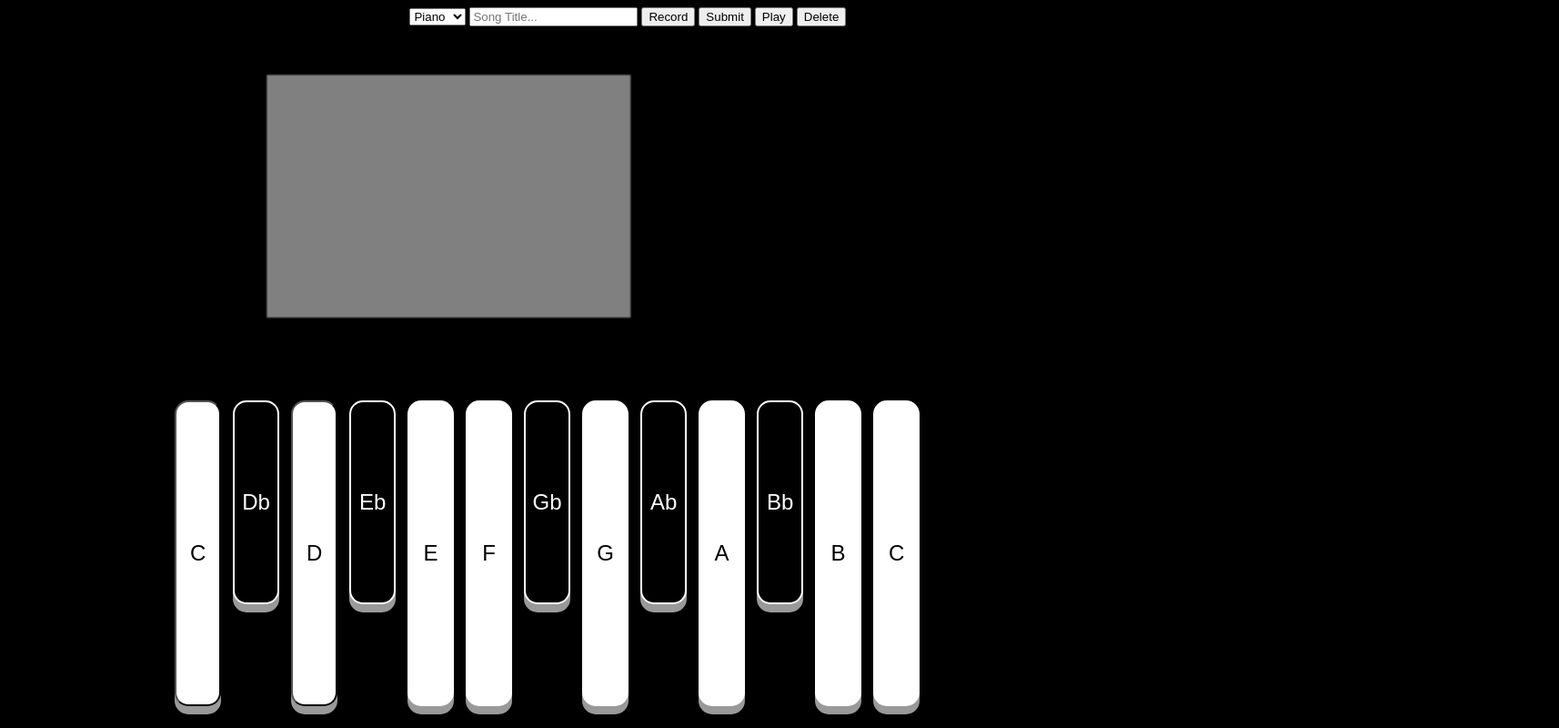
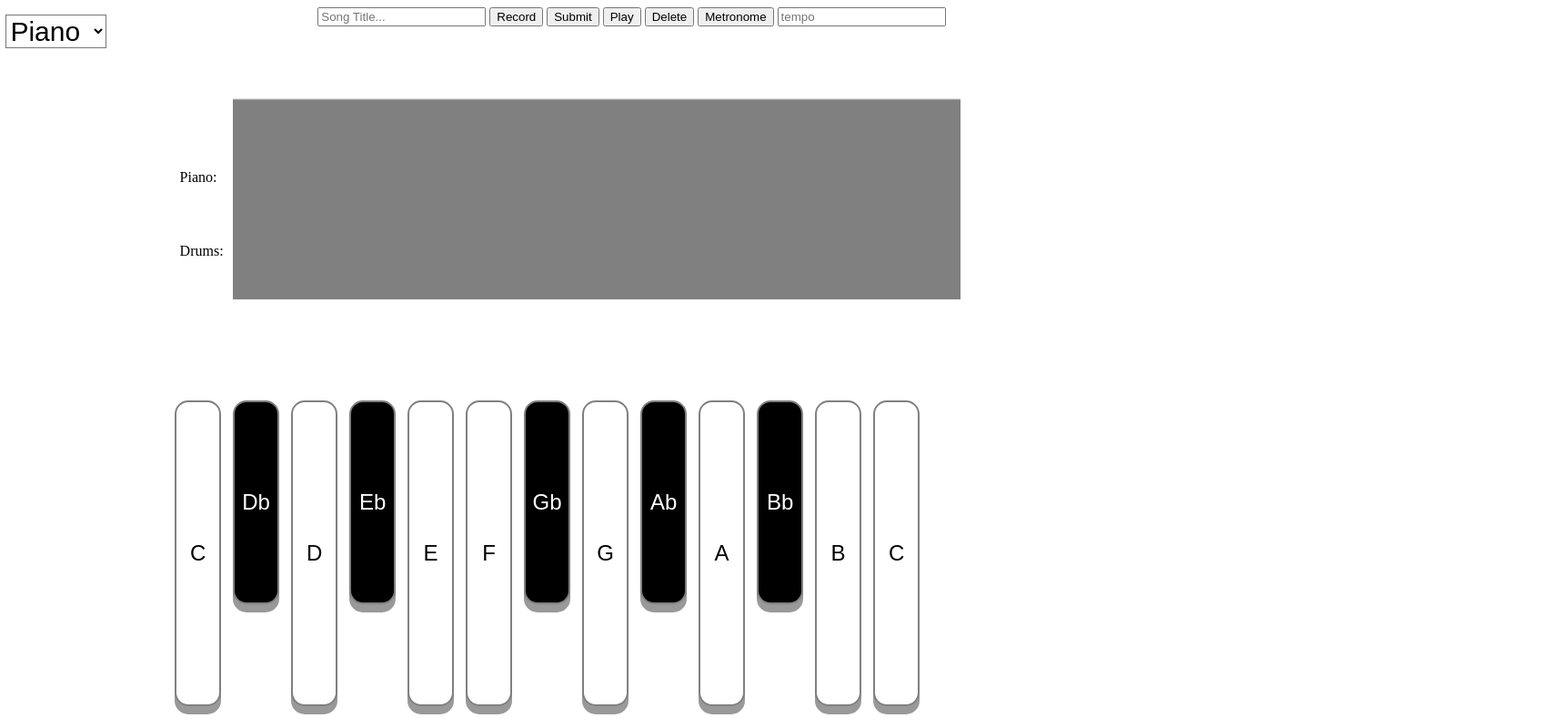
Before and after one commit to AirMormon/onlineDAW, a website: page public/index.html in a window 1280 px wide. Shown: the whole page at 91% size, 1714 px wide, since content can reach past the window. Drawn offline with nearby package versions, Linux system fonts and the light colour scheme; no server answers.

Commit message:
sadfasdf

```diff
--- a/app.js
+++ b/app.js
@@ -64,6 +64,9 @@ io.on('connection', function(socket){
   socket.on('disconnect', function(){
     console.log('user disconnected');
   });
+
+
+socket.on('message')
   socket.on('chat message', function(msg){
     console.log('message: ' + msg);
     io.emit('chat message', msg);
--- a/public/index.html
+++ b/public/index.html
@@ -28,30 +28,39 @@
     </div>
     <!-- <button id = "stopButton">Stop Recording</button> -->
     <div id="menu">
-        <select id="select">
-            <option value="piano">Piano</option>
-            <option value="drums">Drums</option>
-        </select>
+
         <input type="text" id="input" placeholder="Song Title...">
         <button id="recButton">Record</button>
         <button id="subButton">Submit</button>
         <button id="playButton">Play</button>
         <button id="delButton">Delete</button>
-
-
+        <button id="met">Metronome</button>
+        <input type="text" id="tempo" placeholder="tempo">
 
     </div>
 
+    <select id="select">
+        <option value="piano">Piano</option>
+        <option value="drums">Drums</option>
+    </select>
 
-    <canvas id="canvas"></canvas>
+    <div id="Div1">
+        <canvas id="canvas"></canvas>
+    </div>
+
+
+    <p id="p">Piano:</p>
+    <p id="d">Drums:</p>
+
+
     <audio id="kickAudio" src="/sounds/kick.mp3"></audio>
     <audio id="snareAudio" src="/sounds/snare.mp3"></audio>
     <audio id="hatAudio" src="/sounds/hat.mp3"></audio>
+    <audio id="metronome" src="/sounds/metronome.mp3"></audio>
 </body>
 
 <script src="https://cdnjs.cloudflare.com/ajax/libs/socket.io/2.1.1/socket.io.js"></script>
 <script src="https://code.jquery.com/jquery-1.11.1.js"></script>
-<script src="https://unpkg.com/wavesurfer.js"></script>
 <script src="tone.js"></script>
 
 <script src="script.js"></script>
--- a/public/script.js
+++ b/public/script.js
@@ -23,18 +23,23 @@ var sto = document.getElementById('stopButton')
 var banner = document.getElementById('recBanner')
 var submit = document.getElementById('subButton')
 var delBut = document.getElementById('delButton')
+var met = document.getElementById('met')
 var select = document.getElementById('select')
+var tempo = document.getElementById('tempo')
 var instrument = 'piano'
-
+metr = -1;
+var x = 0;
+var y
 var seconds = 0
 var newSeconds = 0;
 var stream = MediaRecorder.stream
 var songNotes
+var color;
 
 var c = document.getElementById("canvas");
 var ctx = c.getContext("2d");
 ctx.beginPath();
-ctx.rect(20, 20, 150, 100);
+ctx.rect(0, 40, 500, 150);
 ctx.fillStyle = "grey";
 ctx.fill();
 
@@ -61,18 +66,19 @@ pl.addEventListener('click', playSong);
 r.addEventListener("click", recSong);
 submit.addEventListener("click", subSong);
 delBut.addEventListener('click', delNotes)
+met.addEventListener('click', metronome)
 var input = document.getElementById('input')
 
-function noscroll() {
-    window.scrollTo(0, 0);
-}
+// function noscroll() {
+//     window.scrollTo(0, 0);
+// }
 
 
 
 
 
 // add listener to disable scroll
-window.addEventListener('scroll', noscroll);
+//window.addEventListener('scroll', noscroll);
 
 input.onblur = function () {
     var name = document.getElementById('input').value;
@@ -127,15 +133,27 @@ function playPiano(note, frequency, key, drum) {
             if (instrument == "piano") {
                 var synth = new Tone.Synth().toMaster();
                 synth.triggerAttackRelease(frequency, "8n");
-
+                y = 70;
+                color = "green"
             }
             if (instrument == "drums") {
                 PutDownTime = seconds;
-
+                y = 120;
 
                 audioElement = document.getElementById(drum + "Audio")
                 audioElement.play();
+                color = "blue"
+            }
 
+            if(recording ==1){
+
+                x = seconds*5
+                var c = document.getElementById("canvas");
+                var ctx = c.getContext("2d");
+                ctx.beginPath();
+                ctx.rect(x, y, 2, 10);
+                ctx.fillStyle = color;
+                ctx.fill();
             }
 
 
@@ -172,6 +190,31 @@ function playPiano(note, frequency, key, drum) {
     }
 }
 
+
+
+
+function metronome() {
+audioElement = document.getElementById("metronome")
+temp = tempo.value;
+
+metr = -metr
+
+console.log(metr)
+if(metr == 1){
+ss = setInterval(playMet,temp)
+}
+
+if(metr == -1){
+clearInterval(ss)
+//audioElement.stop();
+}
+
+
+    function playMet(){
+
+    audioElement.play();
+    }
+}
 
 function recSong() {
 
@@ -273,6 +316,7 @@ function playSong() {
         alert('Please Enter a song title')
 
     } else {
+        socket.emit('oo')
         var note
         var hold
         var request = new XMLHttpRequest();
@@ -292,7 +336,12 @@ function playSong() {
                             synth.triggerAttackRelease(val.freq, "8n");
                         }
 
-
+                        var c = document.getElementById("canvas");
+                        var ctx = c.getContext("2d");
+                        ctx.beginPath();
+                        ctx.rect(val.timeon*5, y, 2, 10);
+                        ctx.fillStyle = "green";
+                        ctx.fill();
                     }
 
                     var drumTime = val.timeon * 1000
@@ -319,6 +368,7 @@ function playSong() {
         request.send();
     }
 }
+
 socket.on('chat message', function (msg) {
     console.log(msg)
 })
--- a/public/styles.css
+++ b/public/styles.css
@@ -1,52 +1,67 @@
+body {
+    background-color: white;
+}
 
 
+#controls {
+    font-family: arial;
+    font-size: 12px;
+    font-weight: bold;
+    top: 80%;
+}
 
-body{
-background-color:black;
-
+#controls * {
+    margin: 5px;
+    display: inline-block;
 
 }
 
 
-#controls {
-	font-family:arial;
-	font-size:12px;
-    font-weight:bold;
-    top:80%;
+
+select {
+    position: fixed;
+    top: 2%;
+    left: .5%;
+    background-color: white;
+    font-size: 30px;
 }
 
-#controls * {
-	margin: 5px;
-	display:inline-block;
 
-}
+
+
+
+
+
+
+
 
 .play {
-	-moz-box-shadow:inset 0px 20px 26px 0px red;
-	-webkit-box-shadow:inset 0px 20px 26px 0px blue;
-	box-shadow:inset 0px 20px 26px 0px red;
-	background:-webkit-gradient( linear, left top, left bottom, color-stop(0.05, red), color-stop(1, red) );
-	background:-moz-linear-gradient( center top, red 5%, red 100% );
-	background-color:red;
-	-moz-border-radius:20px;
-	-webkit-border-radius:20px;
-	border-radius:20px;
-	color:#ffffff;
-	text-decoration:none;
-	text-shadow:1px 1px 6px #000000;
+    -moz-box-shadow: inset 0px 20px 26px 0px red;
+    -webkit-box-shadow: inset 0px 20px 26px 0px blue;
+    box-shadow: inset 0px 20px 26px 0px red;
+    background: -webkit-gradient(linear, left top, left bottom, color-stop(0.05, red), color-stop(1, red));
+    background: -moz-linear-gradient(center top, red 5%, red 100%);
+    background-color: red;
+    -moz-border-radius: 20px;
+    -webkit-border-radius: 20px;
+    border-radius: 20px;
+    color: #ffffff;
+    text-decoration: none;
+    text-shadow: 1px 1px 6px #000000;
     width: 80px;
     text-align: center;
 }
 
 .play:hover {
-	background:-webkit-gradient( linear, left top, left bottom, color-stop(0.05, red), color-stop(1, #79bbff) );
-	background:-moz-linear-gradient( center top, red 5%, #79bbff 100% );
-	background-color:red;
+    background: -webkit-gradient(linear, left top, left bottom, color-stop(0.05, red), color-stop(1, #79bbff));
+    background: -moz-linear-gradient(center top, red 5%, #79bbff 100%);
+    background-color: red;
 }
 
 .play:active {
-	position:relative;
-	top:1px; left: 1px;
+    position: relative;
+    top: 1px;
+    left: 1px;
 }
 
 #showTempo {
@@ -64,18 +79,40 @@ background-color:black;
 }
 
 
-#canvas{
-    padding-left: 0;
-    padding-right: 0;
-    margin-left: auto;
-    margin-right: auto;
-    display: block;
-    width: 800px;
+#canvas {
+    position: relative;
+    left: 0%;
+    top: 30%;
+    /* display: block; */
+    width: 8000px;
+    height: 300px;
+    /* border: 1px solid red; */
+}
+
+#p {
+    position: relative;
+    left: 15%;
+    top: 18%;
+    color: black;
+}
+
+#d {
+    position: relative;
+    left: 15%;
+    top: 24%;
+    color: black;
 }
 
 
 
+#Div1 {
 
+    position: absolute;
+    width: 800px;
+    left: 20%;
+    overflow: scroll;
+
+}
 
 
 .white:active {
@@ -85,35 +122,36 @@ background-color:black;
 }
 
 .black:active {
-    background-color:black;
+    background-color: black;
     box-shadow: 0 5px #666;
     transform: translateY(4px);
 }
 
 
-  #cbutton{
-    position:absolute;
-    top:55%;
+#cbutton {
+    position: absolute;
+    top: 55%;
     left: 15%;
     width: 4%;
-    height:42%;
+    height: 42%;
     font-size: 24px;
     cursor: pointer;
     text-align: center;
     outline: none;
     color: black;
-    background-color:white;
+    background-color: white;
+    border: 2px solid grey;
     border-radius: 15px;
     box-shadow: 0 9px #999;
 
 
 }
 
-  #dbbutton{
+#dbbutton {
     position: absolute;
     /* display: inline-block; */
-    top:55%;
-    left:20%;
+    top: 55%;
+    left: 20%;
     width: 4%;
     height: 28%;
     font-size: 24px;
@@ -123,39 +161,42 @@ background-color:black;
     outline: none;
     color: #fff;
     background-color: black;
-    border: 2px solid white;;
+    border: 2px solid grey;
+    ;
     border-radius: 15px;
     box-shadow: 0 9px #999;
 
 
 }
 
-#dbutton{
+#dbutton {
 
 
-    position:absolute;
-    top:55%;
-    left:25%;
+    position: absolute;
+    top: 55%;
+    left: 25%;
     width: 4%;
-    height:42%;
+    height: 42%;
     font-size: 24px;
     cursor: pointer;
     text-align: center;
     text-decoration: none;
     outline: none;
     color: black;
-    background-color:white;
+    background-color: white;
     border-radius: 15px;
+    border: 2px solid grey;
+
     box-shadow: 0 9px #999;
 
 
 }
 
-#ebbutton{
+#ebbutton {
     position: absolute;
     /* display: inline-block; */
-    top:55%;
-    left:30%;
+    top: 55%;
+    left: 30%;
     width: 4%;
     height: 28%;
     font-size: 24px;
@@ -165,57 +206,62 @@ background-color:black;
     outline: none;
     color: #fff;
     background-color: black;
-    border: 2px solid white;;
+    border: 2px solid grey;
+    ;
     border-radius: 15px;
     box-shadow: 0 9px #999;
 
 }
 
-#ebutton{
-    position:absolute;
-    top:55%;
-    left:35%;
+#ebutton {
+    position: absolute;
+    top: 55%;
+    left: 35%;
     width: 4%;
-    height:42%;
+    height: 42%;
     font-size: 24px;
     cursor: pointer;
     text-align: center;
     text-decoration: none;
     outline: none;
     color: black;
-    background-color:white;
-    border: 2px solid white;
+    background-color: white;
+    border: 2px solid grey;
     border-radius: 15px;
+    border: 2px solid grey;
+
     box-shadow: 0 9px #999;
 
 
 }
 
-#fbutton{
-    position:absolute;
-    top:55%;
-    left:40%;
+#fbutton {
+    position: absolute;
+    top: 55%;
+    left: 40%;
     width: 4%;
-    height:42%;
+    height: 42%;
     font-size: 24px;
     cursor: pointer;
     text-align: center;
     text-decoration: none;
     outline: none;
     color: black;
-    background-color:white;
-    border: 2px solid white;
+    background-color: white;
+    border: 2px solid grey;
     border-radius: 15px;
+    border: 2px solid grey;
+
     box-shadow: 0 9px #999;
 
 
 }
 
-#gbbutton{
+#gbbutton {
     position: absolute;
     /* display: inline-block; */
-    top:55%;
-    left:45%;
+    top: 55%;
+    left: 45%;
     width: 4%;
     height: 28%;
     font-size: 24px;
@@ -225,36 +271,41 @@ background-color:black;
     outline: none;
     color: #fff;
     background-color: black;
-    border: 2px solid white;;
+    border: 2px solid grey;
+    ;
     border-radius: 15px;
     box-shadow: 0 9px #999;
 
 
 }
-#gbutton{
-    position:absolute;
-    top:55%;
-    left:50%;
+
+#gbutton {
+    position: absolute;
+    top: 55%;
+    left: 50%;
     width: 4%;
-    height:42%;
+    height: 42%;
     font-size: 24px;
     cursor: pointer;
     text-align: center;
     text-decoration: none;
     outline: none;
     color: black;
-    background-color:white;
-    border: 2px solid white;
+    background-color: white;
+    border: 2px solid grey;
     border-radius: 15px;
+    border: 2px solid grey;
+
     box-shadow: 0 9px #999;
 
 
 }
-#abbutton{
+
+#abbutton {
     position: absolute;
     /* display: inline-block; */
-    top:55%;
-    left:55%;
+    top: 55%;
+    left: 55%;
     width: 4%;
     height: 28%;
     font-size: 24px;
@@ -264,36 +315,39 @@ background-color:black;
     outline: none;
     color: #fff;
     background-color: black;
-    border: 2px solid white;;
+    border: 2px solid grey;
+    ;
     border-radius: 15px;
     box-shadow: 0 9px #999;
 
 
 }
-#abutton{
-    position:absolute;
-    top:55%;
-    left:60%;
+
+#abutton {
+    position: absolute;
+    top: 55%;
+    left: 60%;
     width: 4%;
-    height:42%;
+    height: 42%;
     font-size: 24px;
     cursor: pointer;
     text-align: center;
     text-decoration: none;
     outline: none;
     color: black;
-    background-color:white;
-    border: 2px solid white;
+    background-color: white;
+    border: 2px solid grey;
     border-radius: 15px;
     box-shadow: 0 9px #999;
 
 
 }
-#bbbutton{
+
+#bbbutton {
     position: absolute;
     /* display: inline-block; */
-    top:55%;
-    left:65%;
+    top: 55%;
+    left: 65%;
     width: 4%;
     height: 28%;
     font-size: 24px;
@@ -303,45 +357,48 @@ background-color:black;
     outline: none;
     color: #fff;
     background-color: black;
-    border: 2px solid white;;
+    border: 2px solid grey;
+    ;
     border-radius: 15px;
     box-shadow: 0 9px #999;
 
 
 }
-#bbutton{
-    position:absolute;
-    top:55%;
-    left:70%;
+
+#bbutton {
+    position: absolute;
+    top: 55%;
+    left: 70%;
     width: 4%;
-    height:42%;
+    height: 42%;
     font-size: 24px;
     cursor: pointer;
     text-align: center;
     text-decoration: none;
     outline: none;
     color: black;
-    background-color:white;
-    border: 2px solid white;
+    background-color: white;
+    border: 2px solid grey;
     border-radius: 15px;
     box-shadow: 0 9px #999;
 
 
 }
-#hcbutton{
-    position:absolute;
-    top:55%;
-    left:75%;
+
+#hcbutton {
+    position: absolute;
+    top: 55%;
+    left: 75%;
     width: 4%;
-    height:42%;
+    height: 42%;
     font-size: 24px;
     cursor: pointer;
     text-align: center;
     text-decoration: none;
     outline: none;
     color: black;
-    background-color:white;
-    border: 2px solid white;
+    background-color: white;
+    border: 2px solid grey;
     border-radius: 15px;
     box-shadow: 0 9px #999;
 
@@ -350,74 +407,34 @@ background-color:black;
 
 
 
-
-/* #bbutton{
-    position:absolute;
-    top:55%;
-    left:70%;
-    width: 3%;
-    height:25%;
-    font-size: 24px;
-    cursor: pointer;
-    text-align: center;
-    text-decoration: none;
-    outline: none;
-    color: black;
-    background-color:white;
-
-    border-radius: 15px;
-    box-shadow: 0 9px #999;
-
-
-} */
-/* #hcbutton{
-    position:absolute;
-    top:55%;
-    left:75%;
-    width: 3%;
-    height:25%;
-    font-size: 24px;
-    cursor: pointer;
-    text-align: center;
-    text-decoration: none;
-    outline: none;
-    color: black;
-    background-color:white;
-
-    border-radius: 15px;
-    box-shadow: 0 9px #999;
-} */
-
-#recBanner{
-position:fixed;
-top:10%;
-left:45%;
+#recBanner {
+    position: fixed;
+    top: 5%;
+    left: 45%;
     color: red;
     text-align: center
-
 }
 
 
 
-#menu{
+#menu {
     position: relative;
-   left: 35%;
-   top:0%;
+    left: 27%;
+    top: 0%;
 
 }
 
-#instructions{
+#instructions {
 
     position: relative;
 
     top: 70%
-
 }
 
-#title{
+#title {
 
     position: relative;
     left: 40%;
-    top:5%;
+    top: 5%;
 
 }
```
Also changed, not shown: 2 other files. Lines whose indentation alone changed are shown as unchanged.
